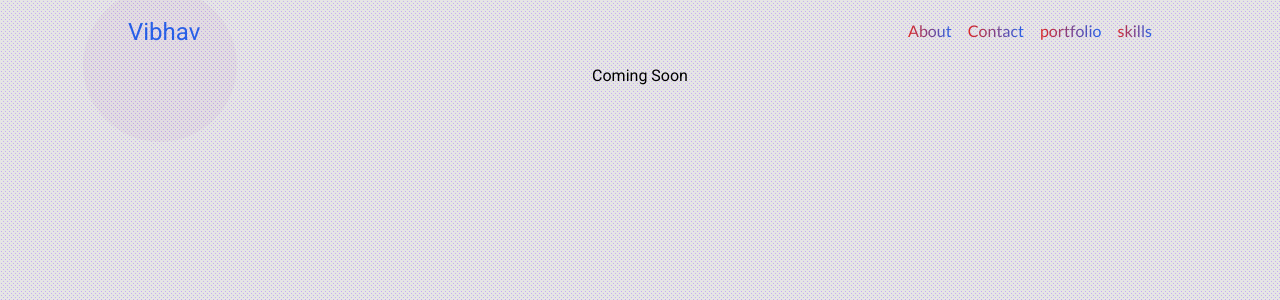
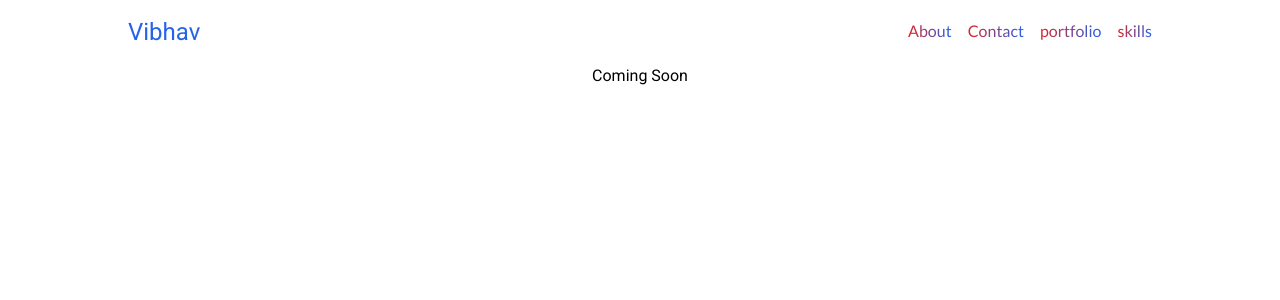
Before and after one commit to vibhav7/vibhav7.github.io, a Next.js app: page / in a window 1280 px wide. Shown: the top 300 px of the page. Built offline with nearby package versions, Linux system fonts and the light colour scheme; a web font is replaced by a local one.

Commit message:
removed extra style

```diff
--- a/components/LandingPage/index.js
+++ b/components/LandingPage/index.js
@@ -5,10 +5,7 @@ export default function LandingPage() {
 
   return (
     <div className="">
-      <div className={`${styles["hero"]} w-full`}>
-        <div className="min-h-screen text-center">Coming Soon</div>
-        {/* <img className="mx-auto opacity-25" src="/static/png/frontend.png" /> */}
-      </div>
-    </div>
+      <div className="min-h-screen text-center">Coming Soon</div>
+    </div >
   )
 }
--- a/components/core/Wrapper/index.js
+++ b/components/core/Wrapper/index.js
@@ -5,19 +5,10 @@ import Navbar from '../atoms/Navbar'
 import Menu from '../atoms/Navbar/Menu';
 
 function Wrapper({ title, favicon, children }) {
-  const [highlightstyle, setHighlightstyle] = useState({ left: 120, top: 25, backgroundColor: 'purple' })
-  function moveHighlight(e) {
-    // console.log(e.nativeEvent)
-    setHighlightstyle({
-      left: e.nativeEvent.pageX - 10,
-      top: e.nativeEvent.pageY - 10,
-      backgroundColor: `#${Math.floor(Math.random() * 16777215).toString(16)}`
-    })
-  }
   return (
     <>
-      <div className={cn('absolute z-20 w-20 h-20 rounded-full opacity-50 animate-ping pointer-events-none')} style={highlightstyle}></div>
-      <div onMouseMove={moveHighlight}>
+      <div className={cn('absolute z-20 w-20 h-20 rounded-full opacity-50 animate-ping pointer-events-none')}></div>
+      <div >
         <Head>
           <title>{title || "Home"}</title>
           <link rel="icon" href={favicon || "/favicon.ico"} />
--- a/components/core/atoms/Navbar/index.js
+++ b/components/core/atoms/Navbar/index.js
@@ -27,7 +27,7 @@ export default function Navbar(props) {
   const { isScroll } = useScroll()
   return (
     <div className="h-16" >
-      <div className={cn((!isScroll && styles["hero"]), (isScroll && "shadow-xl"), "h-16 bg-white md:px-32 mx-auto items-center justify-between fixed z-10 top-0 left-0 w-full flex")}>
+      <div className={cn((!isScroll), (isScroll && "shadow-xl"), "h-16 bg-white md:px-32 mx-auto items-center justify-between fixed z-10 top-0 left-0 w-full flex")}>
         <div>
           <Logo />
         </div>
```
